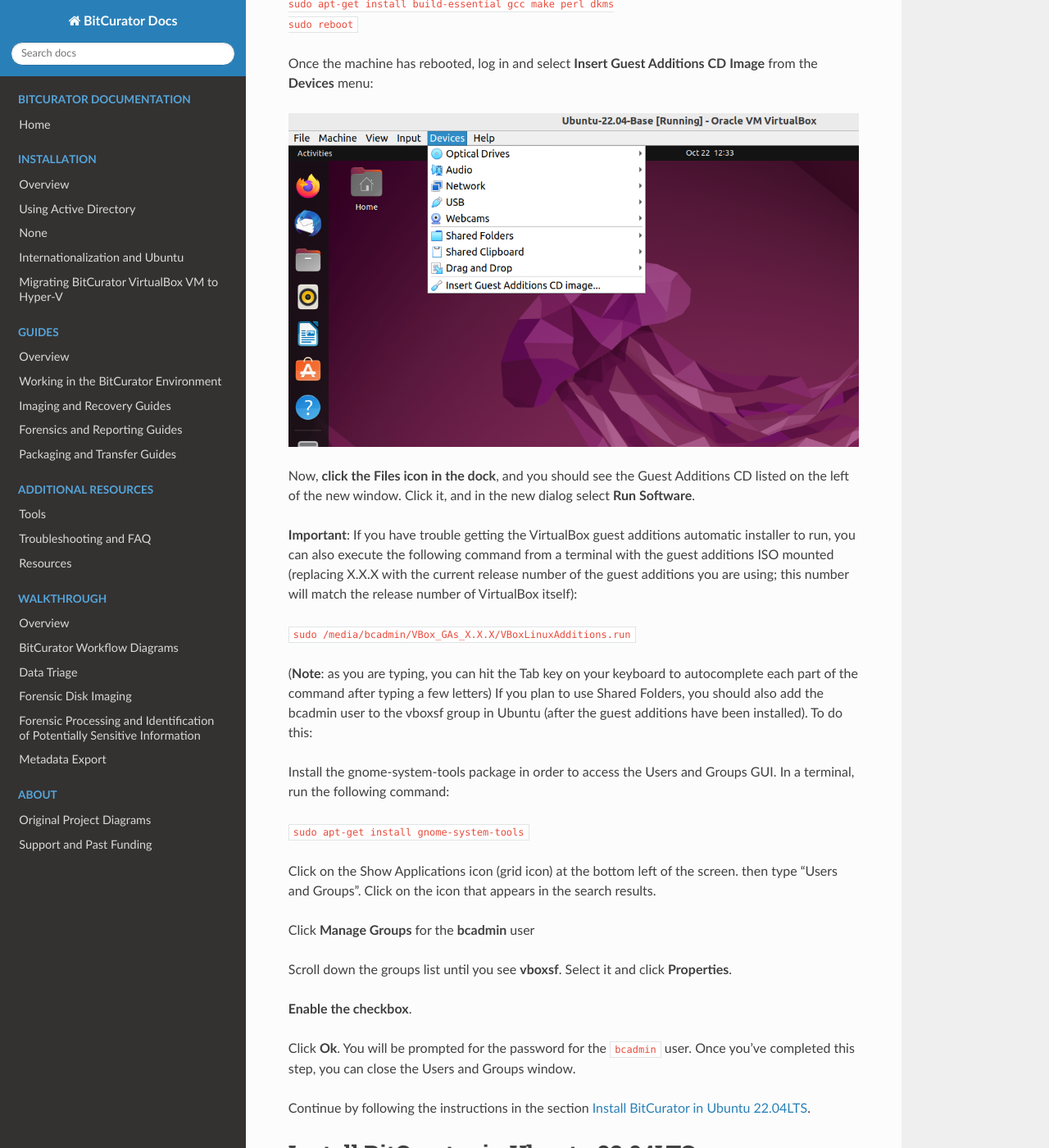
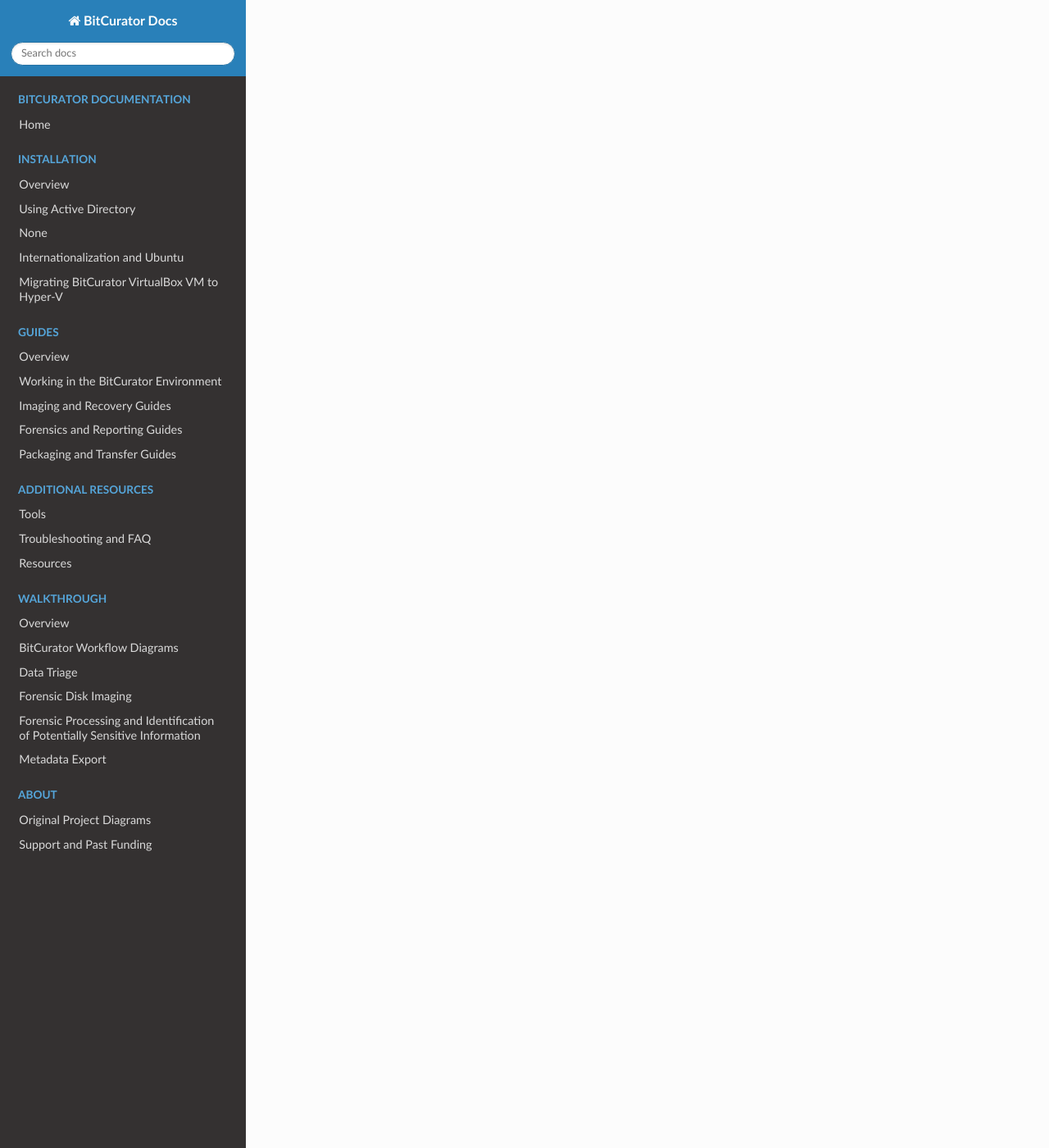
Before and after one commit to BitCurator/documentation, an MkDocs documentation site: the page built from docs/Installing BitCurator/Install Option 1: Deploy on a Clean Ubuntu Host or VM.md, in a window 1280 px wide and 1400 px high, scrolled down 4113 px. Shown: the whole window at 82% size. Built offline with MkDocs 1.6.1, drawn with Linux system fonts in a browser that asks for light colours; nearby versions of some CDN libraries; some of the changed text lies outside the part shown.

Commit message:
Update Install Option 1: Deploy on a Clean Ubuntu Host or VM.md

```diff
--- a/docs/Installing BitCurator/Install Option 1: Deploy on a Clean Ubuntu Host or VM.md
+++ b/docs/Installing BitCurator/Install Option 1: Deploy on a Clean Ubuntu Host or VM.md
@@ -1,73 +1,8 @@
-# Install Option 1: Deploy on a Clean Ubuntu Host or VM
+# Install Option 1: Installation via Dedicated Machine
 ## Install Ubuntu 22.04LTS
 Download the latest 64-bit Ubuntu 22.04 desktop image from [https://releases.ubuntu.com/22.04/](https://releases.ubuntu.com/22.04/).
 
 **If you are installing Ubuntu 22.04LTS as the host operating system on a dedicated machine**, you will need to write the downloaded ISO image to a bootable USB drive. Instructions for doing this on various platforms can be found at [https://ubuntu.com/tutorials/create-a-usb-stick-on-ubuntu](https://ubuntu.com/tutorials/create-a-usb-stick-on-ubuntu). During installation, you may (optionally) replicate the default user and machine name for BitCurator: when prompted use `BitCurator` for **Your name**, `bitcurator` for **Your computer’s name**, and `bcadmin` for **Pick a username**. Enter a strong password of your choice. When the installation is complete, reboot, log in, and follow the instructions in section [Install BitCurator in Ubuntu 22.04LTS](#install-bitcurator-in-ubuntu-2204lts).
-
-**If you are installing Ubuntu 22.04LTS in new VirtualBox VM**, review the instructions in section Important Notes for VirtualBox VM Installations. You may (optionally) replicate the default user and machine name for BitCurator: when prompted use `BitCurator` for **Your name**, `bitcurator` for **Your computer’s name**, and `bcadmin` for **Pick a username**. Enter a strong password of your choice. When the installation is complete, reboot, log in, and continue with the instructions in section [Install BitCurator in Ubuntu 22.04LTS](#install-bitcurator-in-ubuntu-2204lts).
-
-## Important Notes For VirtualBox VM Installations
-Visit the [VirtualBox](https://www.virtualbox.org/wiki/Downloads) website to download and install the latest version of VirtualBox for your machine. You must also install the **VirtualBox Extension Pack** on your host machine in order for USB 3.0 support to work. Note that installation options have changed in VirtualBox 7.x and later. In the VirtualBox VM Manager, after clicking New to create a new VM, you must specify the name for your VM, the location of the Ubuntu ISO you downloaded earlier, and check the box for **Skip Unattended Installation**.
-
-![VM_Install_1.png](attachments/VM_Install_1.png)
-
-Click **Next**, and on the following screen select **at least 8GB RAM and 2 processor cores**:
-
-![VM_Install_2.png](attachments/VM_Install_2.png)
-
-Click **Next** and set the size of the virtual disk. **We recommend at least 128GB**:
-
-![VM_Install_3.png](attachments/VM_Install_3.png)
-
-Click **Next**, and review the details:
-
-![VM_Install_4.png](attachments/VM_Install_4.png)
-
-Now, click **Finish**, and you will be returned to the main management interface. With your new image selected, click Settings:
-
-![VM_Install_5.png](attachments/VM_Install_5.png)
-
-In Settings, you will need to make several modifications:
-
-- In the **General -> Advanced** tab, change **Shared Clipboard** to **Bidirectional** and **Drag ‘n Drop** to **Host to Guest**.
-- In the **Display -> Screen** tab, **increase the Video Memory to 128MB**.
-- In USB, ensure that **Enable USB Controller** is checked, select the **USB 3.0 (xHCI) Controller**, and **click the small blue USB plug icon** on the right hand side of the dialog to create a new USB filter. Click **OK**.
-
-With the machine selected, click **Start**, and proceed with the Ubuntu installation as normal.
-
-Once you have completed installing Ubuntu in a VirtualBox virtual machine, it’s a good time to **install the VirtualBox guest additions**, since both media automounts and software autorun will be disabled after deploying the BitCurator install script in the next section. First, you must install some package so that the guest additions can be built as a kernel module. Open a terminal and run the following commands:
-
-`sudo apt-get update && sudo apt-get upgrade -y
-sudo apt-get install build-essential gcc make perl dkms
-sudo reboot`
-
-Once the machine has rebooted, log in and select **Insert Guest Additions CD Image** from the **Devices** menu:
-
-![VM_Install_6.png](attachments/VM_Install_6.png)
-
-Now, **click the Files icon in the dock**, and you should see the Guest Additions CD listed on the left of the new window. Click it, and in the new dialog select **Run Software**.
-
-**Important**: If you have trouble getting the VirtualBox guest additions automatic installer to run, you can also execute the following command from a terminal with the guest additions ISO mounted (replacing X.X.X with the current release number of the guest additions you are using; this number will match the release number of VirtualBox itself):
-
-`sudo /media/bcadmin/VBox_GAs_X.X.X/VBoxLinuxAdditions.run`
-
-(**Note**: as you are typing, you can hit the Tab key on your keyboard to autocomplete each part of the command after typing a few letters) If you plan to use Shared Folders, you should also add the bcadmin user to the vboxsf group in Ubuntu (after the guest additions have been installed). To do this:
-
-Install the gnome-system-tools package in order to access the Users and Groups GUI. In a terminal, run the following command:
-
-`sudo apt-get install gnome-system-tools`
-
-Click on the Show Applications icon (grid icon) at the bottom left of the screen. then type “Users and Groups”. Click on the icon that appears in the search results.
-
-Click **Manage Groups** for the **bcadmin** user
-
-Scroll down the groups list until you see **vboxsf**. Select it and click **Properties**.
-
-**Enable the checkbox**.
-
-Click **Ok**. You will be prompted for the password for the `bcadmin` user. Once you’ve completed this step, you can close the Users and Groups window.
-
-Continue by following the instructions in the section [Install BitCurator in Ubuntu 22.04LTS](#install-bitcurator-in-ubuntu-2204lts).
 
 # Install BitCurator in Ubuntu 22.04LTS
 
```
